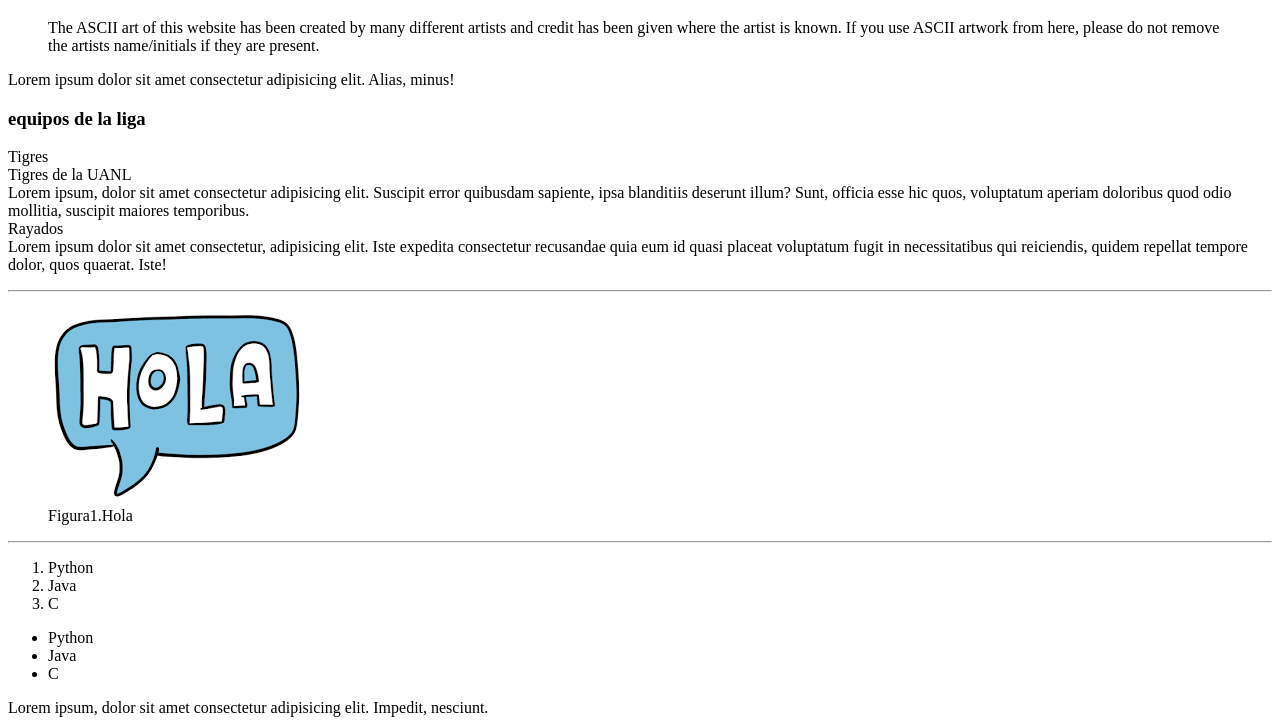
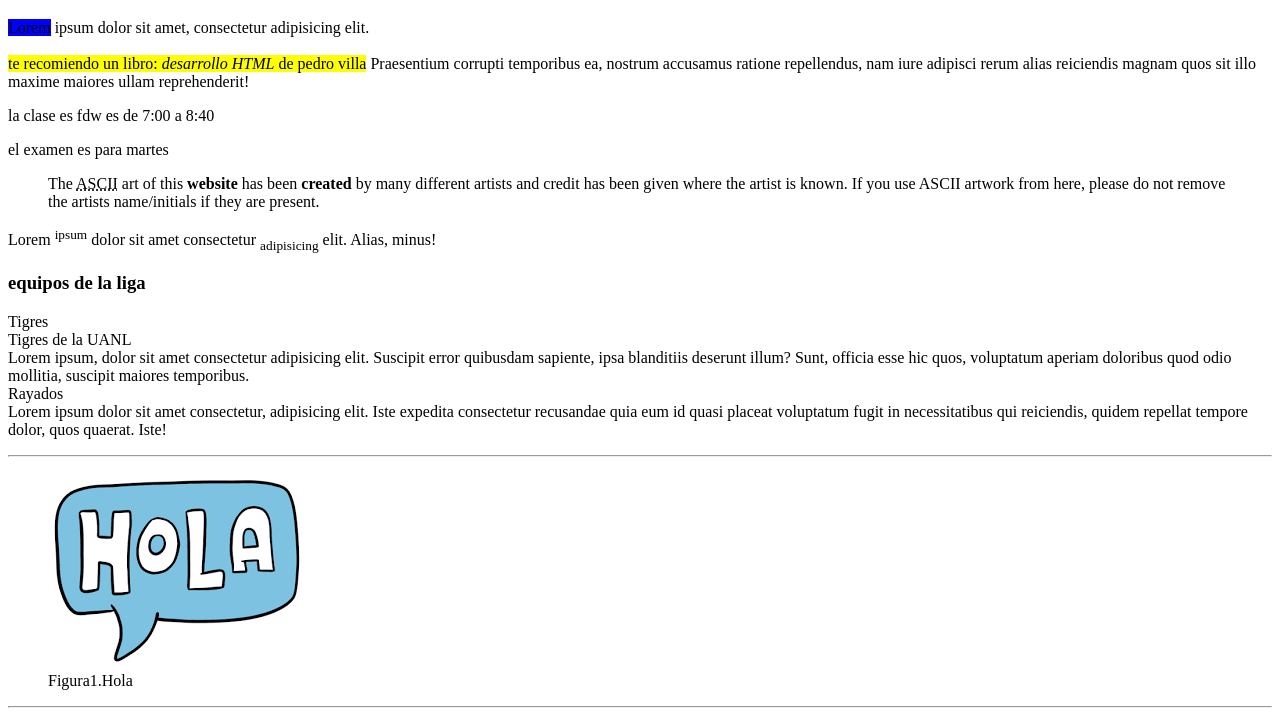
Before and after one commit to AlderPortillo/w529feb, a plain HTML site: page index.html in a window 1280 px wide. Shown: the part 61-782 px from the top of the page. Drawn offline with Linux system fonts and the light colour scheme.

Commit message:
tags textos

```diff
--- a/index.html
+++ b/index.html
@@ -18,13 +18,16 @@
     <!--contenido-->
     <main>
         <article>
+            <p> <span style="background-color: blue;"> Lorem</span>  ipsum dolor sit amet, consectetur adipisicing elit.  <br><br> <mark>te recomiendo un libro: <cite>desarrollo HTML</cite>  de pedro villa</mark>  Praesentium corrupti temporibus ea, nostrum accusamus ratione repellendus, nam iure adipisci rerum alias reiciendis magnam quos sit illo maxime maiores ullam reprehenderit!</p>
+            <p>la clase es fdw es de <time>7:00</time> a <time>8:40</time> </p>
+            <p>el examen es para <time datetime="2022-03-23 9:00">martes</time></p>
             <!--bloque para citas-->
             <blockquote cite="https://www.asciiart.eu/">
-                The ASCII art of this website has been created by many different artists and credit has been given where the artist is known. If you use ASCII artwork from here, please do not remove the artists name/initials if they are present.
+                The <abbr title="American Standard Code for Information Interchange">ASCII</abbr>  art of this <b>website</b> has been <strong>created</strong> by many different artists and credit has been given where the artist is known. If you use ASCII artwork from here, please do not remove the artists name/initials if they are present.
             </blockquote>
             <!--contenedor generico-->
             <div>
-                <p>Lorem ipsum dolor sit amet consectetur adipisicing elit. Alias, minus!</p>
+                <p>Lorem <sup>ipsum</sup> dolor sit amet consectetur <sub>adipisicing</sub> elit. Alias, minus!</p>
             </div>
 
             <!--lista de definiciones-->
```
